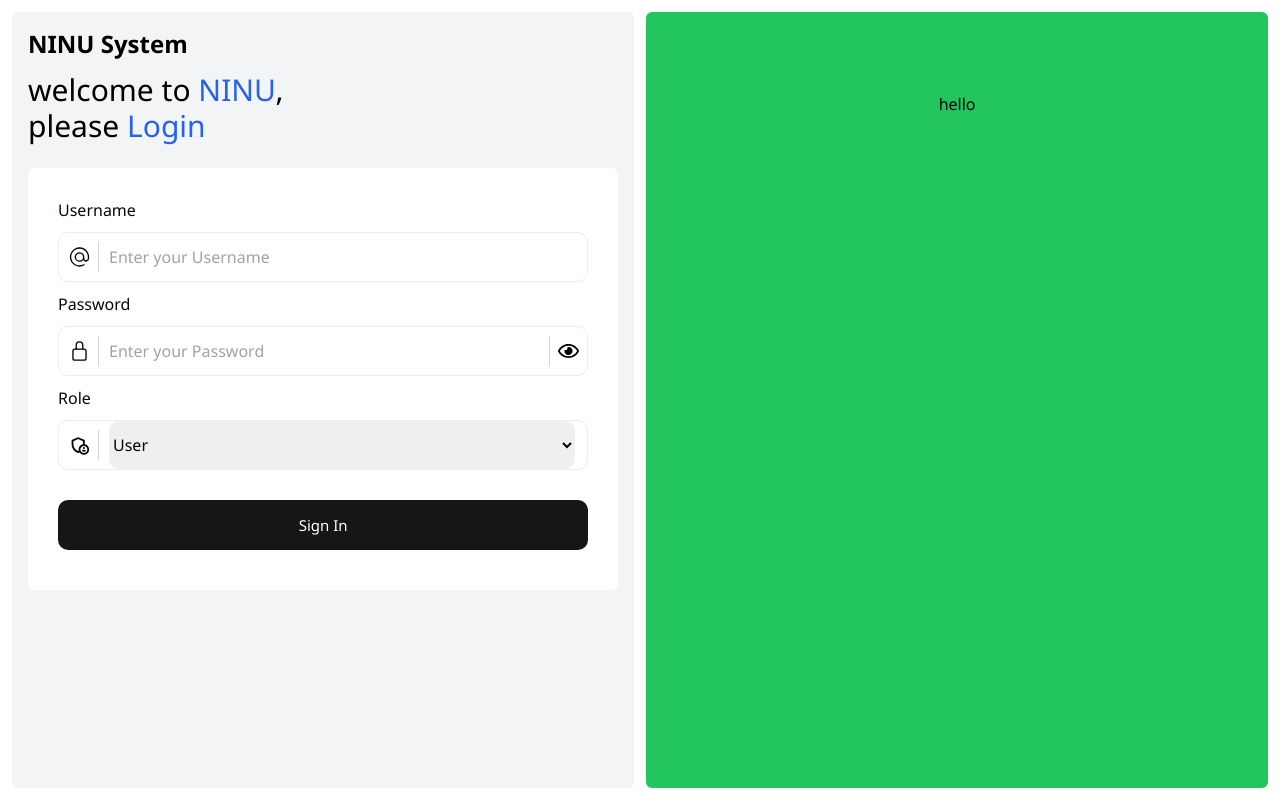
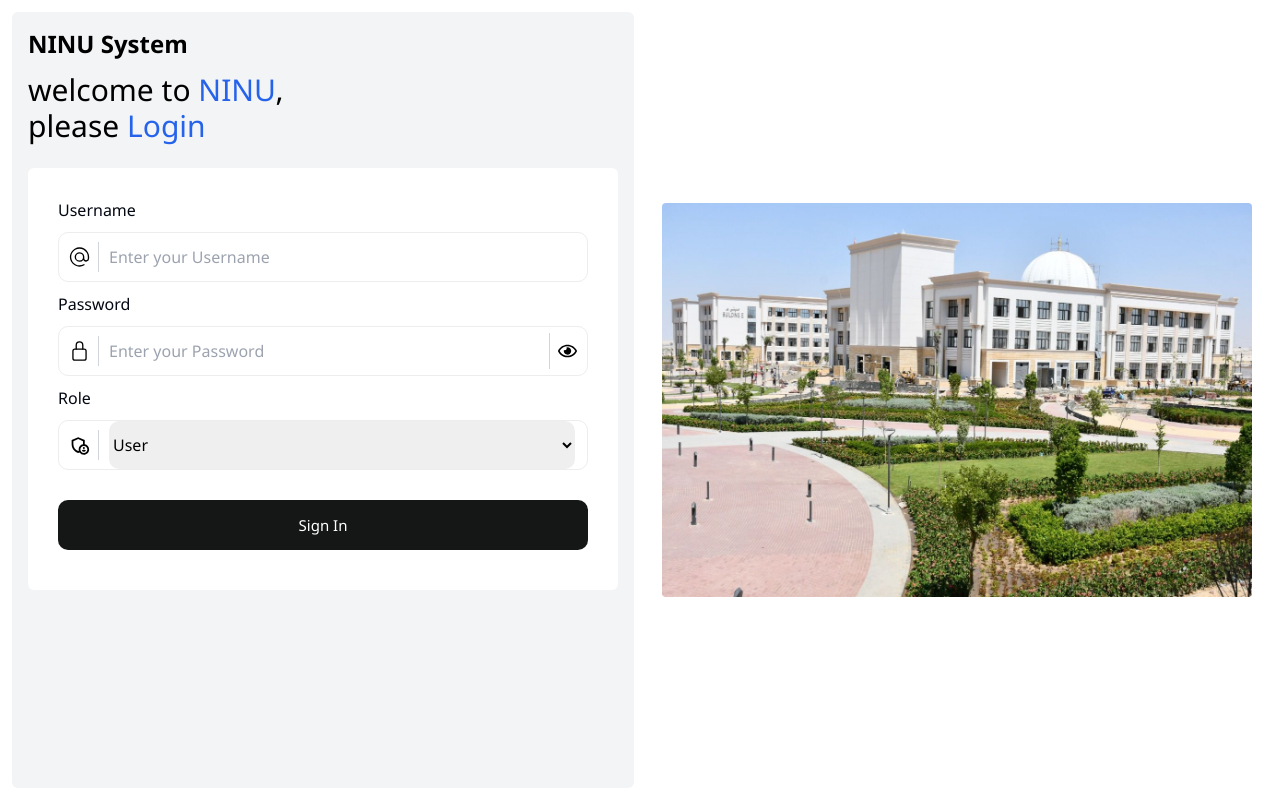
Before and after one commit to ahmed-elshahat-702/university-system, a Next.js app: page / in a window 1280 px wide. Built offline with nearby package versions, Linux system fonts and the light colour scheme.

Commit message:
frist design

```diff
--- a/app/page.js
+++ b/app/page.js
@@ -5,18 +5,8 @@ import { useState } from "react";
 import axios from "axios";
 import Swal from "sweetalert2";
 import { useRouter } from "next/navigation";
-import LoginForm from "@/components/LoginForm";
-import { GoMention } from "react-icons/go";
-import { CiLock } from "react-icons/ci";
-import { FaRegEye, FaRegEyeSlash, FaRegUser } from "react-icons/fa";
 import LoginForm2 from "@/components/LoginForm2";
-{
-  /*
-  <FaRegEye />;
-  <FaRegEyeSlash />
-  <FaRegUser />
-   */
-}
+import Image from "next/image";
 
 const LoginPage = () => {
   const [username, setUsername] = useState("");
@@ -24,6 +14,11 @@ const LoginPage = () => {
   const [role, setRole] = useState("user");
   const [loading, setLoading] = useState(false);
   const router = useRouter();
+
+  const imgStyle = {
+    width: "100%",
+    height: "auto",
+  };
 
   const handleSubmit = async (event) => {
     event.preventDefault();
@@ -70,7 +65,7 @@ const LoginPage = () => {
   };
 
   return (
-    <div className="login-page h-screen flex p-3 gap-3">
+    <div className="login-page h-screen md:flex p-3 gap-3">
       <div
         className="left h-full w-full md:w-1/2 rounded-md bg-gray-100 space-y-6
       p-4"
@@ -85,14 +80,6 @@ const LoginPage = () => {
           </h3>
         </div>
         <div className="w-full">
-          {/* <LoginForm
-            setUsername={setUsername}
-            setPassword={setPassword}
-            handleSubmit={handleSubmit}
-            loading={loading}
-            role={role}
-            setRole={setRole}
-          /> */}
           <LoginForm2
             setUsername={(e) => {
               setUsername(e.target.value);
@@ -109,9 +96,20 @@ const LoginPage = () => {
           />
         </div>
       </div>
-      <div className="left h-full w-full md:w-1/2 rounded-md bg-green-500">
-        <div className="mt-20 w-full flex justify-center">
-          <h1>hello</h1>
+      <div
+        className="right h-full w-full md:w-1/2 rounded-md hidden md:flex  flex-col justify-center
+      p-4"
+      >
+        <div className="w-full">
+          <Image
+            src="/landing.jpg"
+            width={500}
+            height={500}
+            alt="landing"
+            className="rounded"
+            priority={true}
+            style={imgStyle}
+          />
         </div>
       </div>
     </div>
--- a/components/LoginForm2.js
+++ b/components/LoginForm2.js
@@ -56,9 +56,9 @@ const LoginForm2 = ({
           />
           <button type="button" onClick={togglePasswordVisibility}>
             {showPassword ? (
-              <FaRegEyeSlash className="text-3xl pl-2 border-l border-gray-300" />
+              <FaRegEyeSlash className="text-4xl px-2 border-l border-gray-300" />
             ) : (
-              <FaRegEye className="text-3xl pl-2 border-l border-gray-300" />
+              <FaRegEye className="text-4xl px-2 border-l border-gray-300" />
             )}
           </button>
         </div>
```
Also changed, not shown: public/landing.jpg (added).
